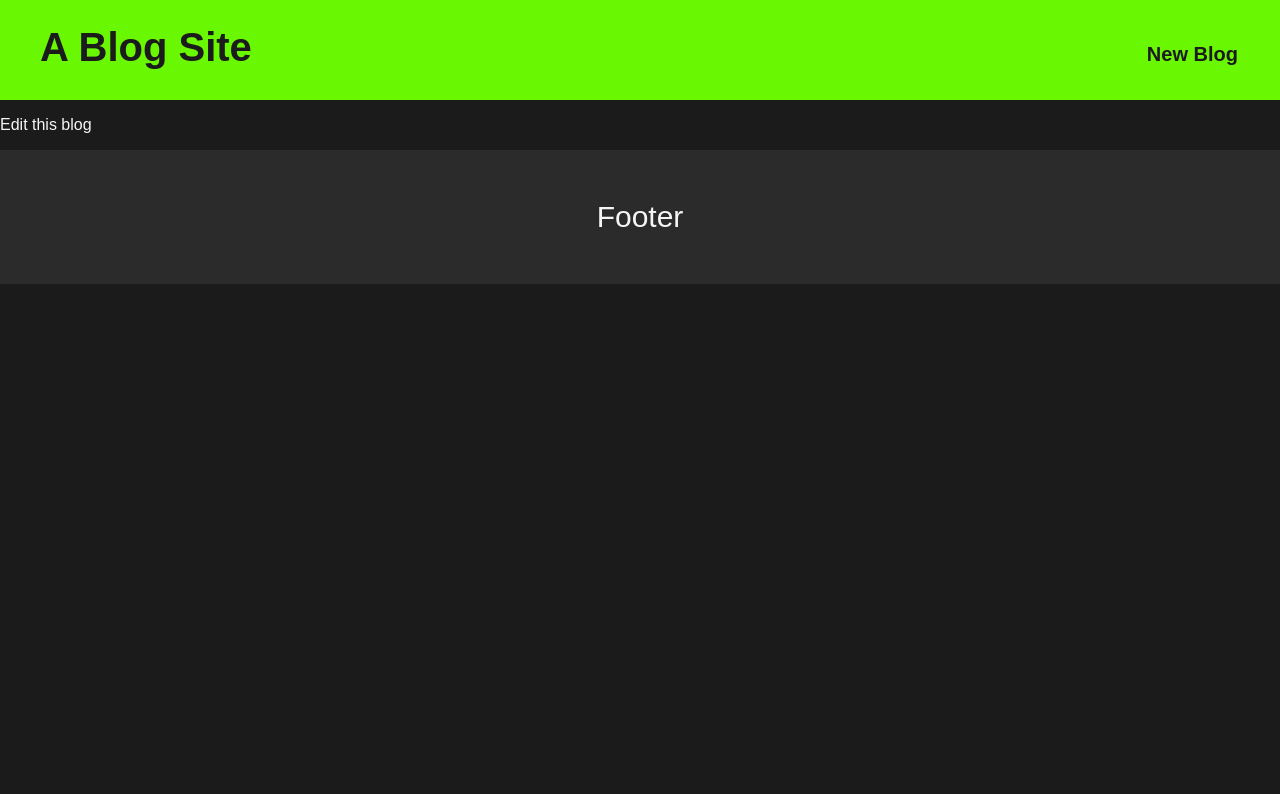
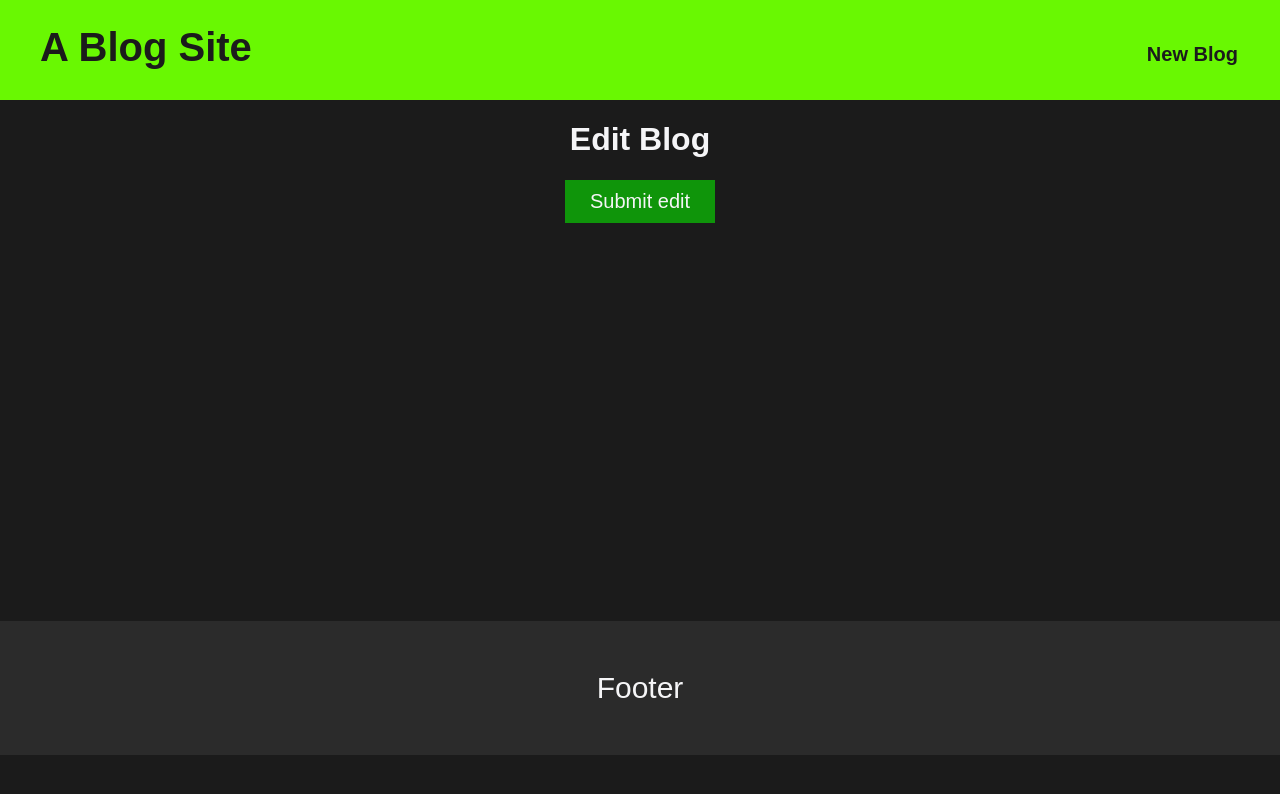
Before and after one commit to E-Lian/MERN-blog_site, a React (Create React App) app in the folder client/: page /blog/edit/1 in a window 1280 px wide. Shown: the top 794 px of the page. Built offline with nearby package versions, Linux system fonts and the light colour scheme; no server answers.

Commit message:
Added edit form

```diff
--- a/client/src/App.css
+++ b/client/src/App.css
@@ -19,6 +19,10 @@
   font-size: 70px;
   align-self: center;
   text-align: center;
+}
+
+.content {
+  min-height: 500px;
 }
 
 .navbar {
--- a/client/src/components/CreateBlog.js
+++ b/client/src/components/CreateBlog.js
@@ -34,7 +34,7 @@ const CreateBlog = () => {
                 <textarea type="text" id="content" name="content" value = {content} onChange={(e) => {
                     setContent(e.target.value)
                 }}/><br/><br/>
-                <button>Create</button>
+                <button>Add this blog</button>
             </form>
         </div>
     )
--- a/client/src/components/EditBlog.js
+++ b/client/src/components/EditBlog.js
@@ -1,4 +1,3 @@
-import {Link} from "react-router-dom";
 
 const EditBlog = ({blogId}) => {
 
--- a/client/src/components/EditForm.js
+++ b/client/src/components/EditForm.js
@@ -1,7 +1,44 @@
+import React, { useEffect, useState } from "react";
+import { useParams } from "react-router-dom";
+
 const EditForm = () => {
-    return (
-        <p>Edit this blog</p>
-    )
-}
+
+  // const handleSubmit = (evt) => {
+  //     evt.preventDefault();
+  //     const blog = {title, author, content};
+
+  //     fetch('/create', {
+  //         method: 'POST',
+  //         headers: { "Content-Type": "application/json" },
+  //         body: JSON.stringify(blog)
+  //       }).then(() => {
+  //         window.location.href = '/'
+  //       }).catch(err => console.log(err));
+  // };
+    const params = useParams()
+
+  const [ogBlogData, setOgBlogData] = useState("");
+  useEffect(() => {
+    fetch(`/blog/${params.blogId}`)
+      .then((response) => response.json())
+      .then((data) => {
+        setOgBlogData(data);
+      })
+      .catch((err) => console.log(err));
+  }, []);
+
+  const handleSubmit = () => {
+    console.log("Blog edited")
+  }
+
+  return (
+    <div className="edit-form create-blog">
+      <h1>Edit Blog</h1>
+      <form onSubmit={handleSubmit}>
+        <button>Submit edit</button>
+      </form>
+    </div>
+  );
+};
 
 export default EditForm;
```
